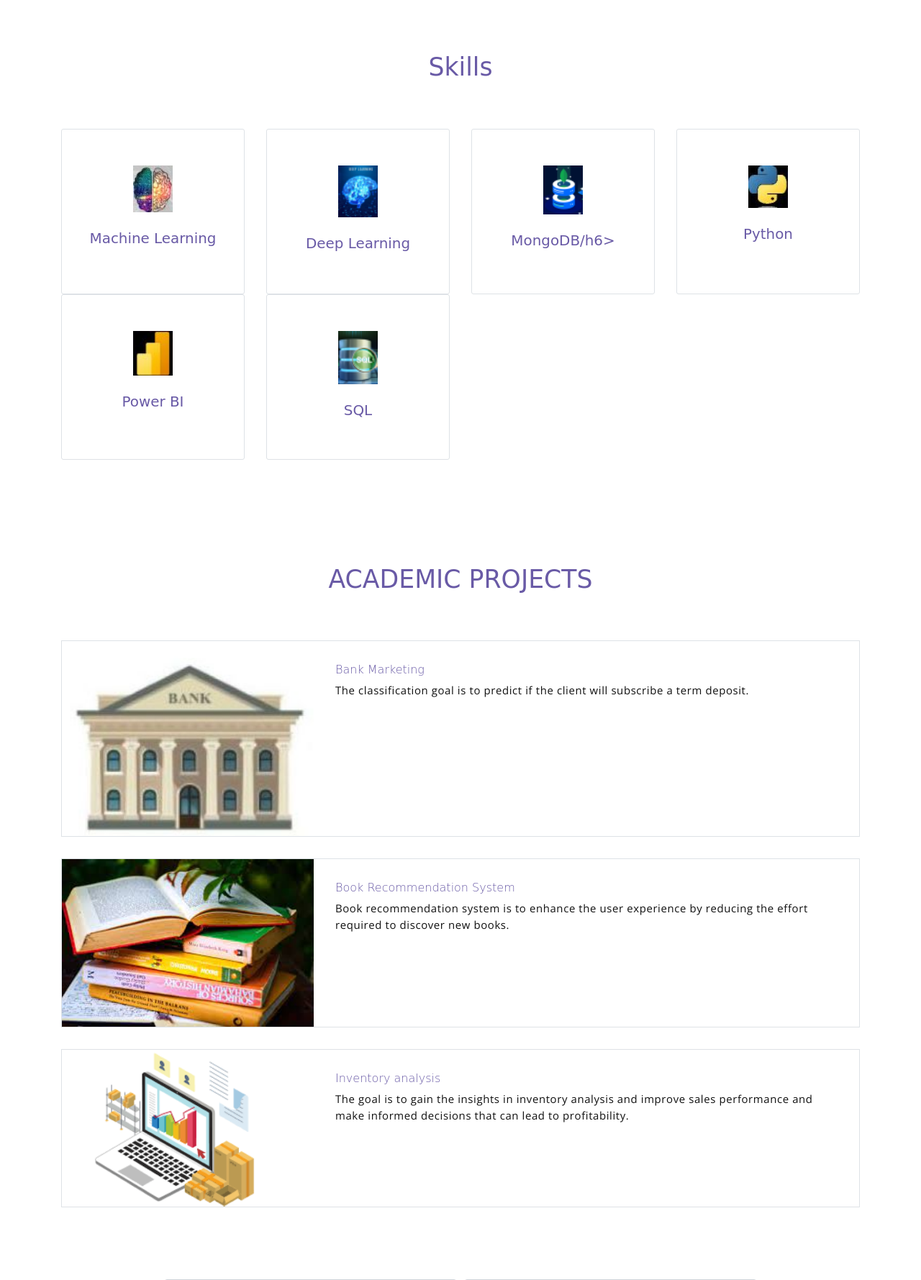
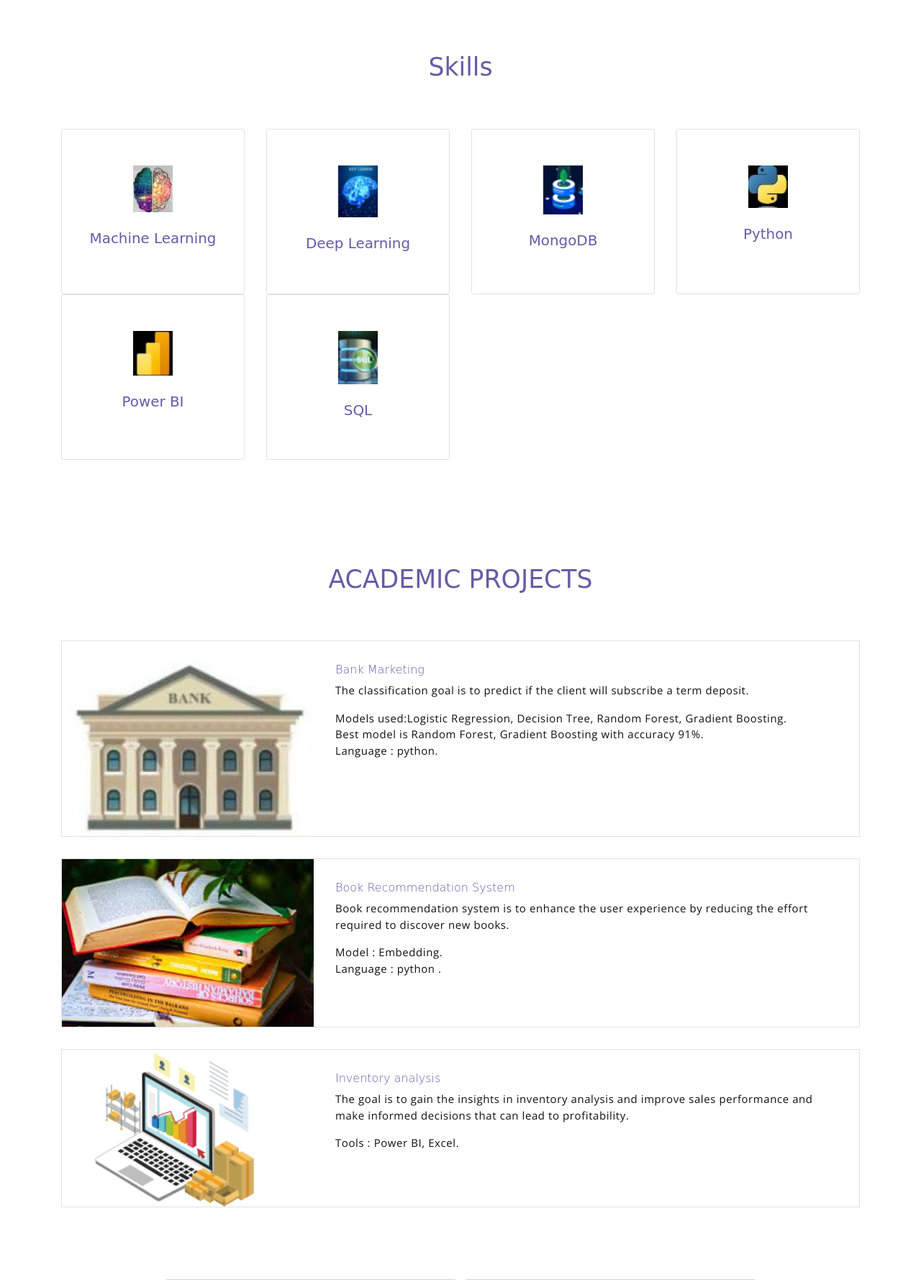
Before and after one commit to yksupraja/pythonProject-websiteportfolio, a Flask app: page / in a window 1280 px wide. Shown: the part 1706-3485 px from the top of the page at 72% size. Run offline with Flask 3, Linux system fonts and the light colour scheme; some libraries are stand-ins or nearby versions; some web fonts are replaced.

Commit message:
Update index.html

```diff
--- a/templates/index.html
+++ b/templates/index.html
@@ -136,7 +136,7 @@
                     <div class="service-card">
                         <div class="body">
                             <img src="static/imgs/2i.png" alt="" class="icon">
-                            <h6 class="title">MongoDB/h6>
+                            <h6 class="title">MongoDB</h6>
                             <p class="subtitle"></p>
                         </div>
                     </div>
@@ -186,8 +186,9 @@
                 <div class="blog-card-body">
                     <h6 class="blog-card-title">Bank Marketing</h6>
                     <p>The classification goal is to predict if the client will subscribe a term deposit.</p>
-                    <p><b></b></p>
-                    <p></p>
+                    <p><b>Models used</b>:Logistic Regression, Decision Tree, Random Forest, Gradient Boosting.
+                      <br>Best model is Random Forest, Gradient Boosting with accuracy 91%.<br><b>
+                         Language</b> : python.</p>
                 </div>
             </div><!-- end of blog wrapper -->
 
@@ -199,6 +200,7 @@
                 <div class="blog-card-body">
                     <h6 class="blog-card-title">Book Recommendation System</h6>
                     <p>Book recommendation system is to enhance the user experience by reducing the effort required to discover new books.</p>
+                    <p><b>Model </b>: Embedding. <br><b>Language </b>: python .</p>
                 </div>
             </div><!-- end of blog wrapper -->
             <!-- blog-wrapper -->
@@ -209,6 +211,7 @@
                 <div class="blog-card-body">
                     <h6 class="blog-card-title">Inventory analysis</h6>
                     <p>The goal is to gain the insights in inventory analysis and improve sales performance and make informed decisions that can lead to profitability.</p>
+                    <p><b>Tools</b> : Power BI, Excel.</p>
                 </div>
             </div><!-- end of blog wrapper -->
             </div><!-- end of blog wrapper -->
```
